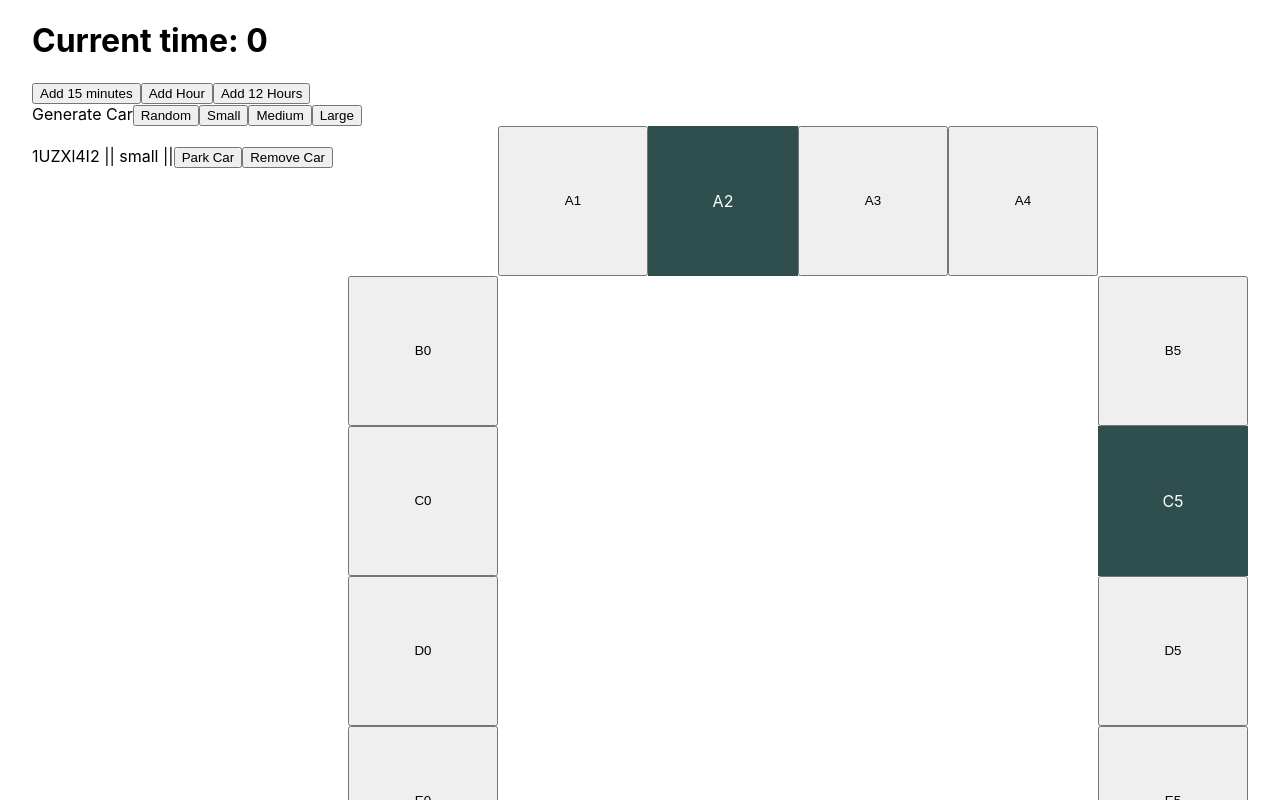
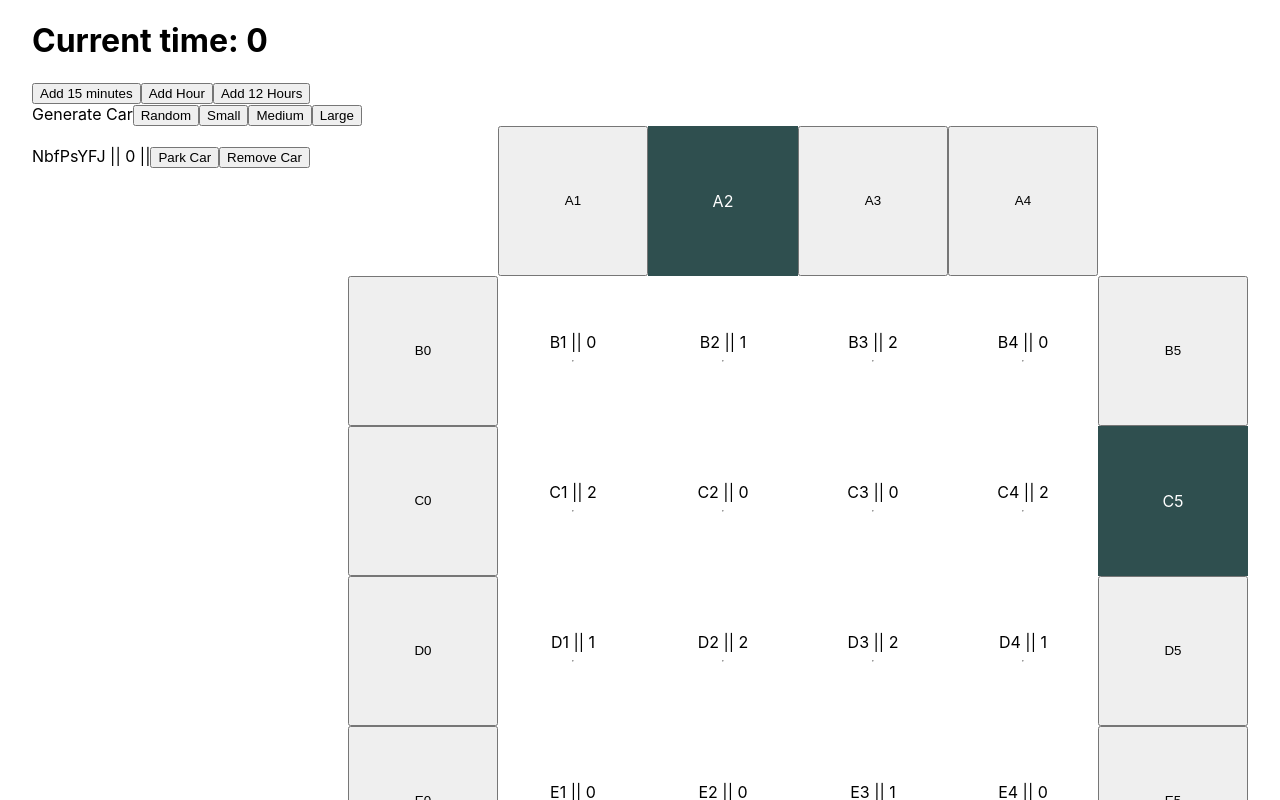
Before and after one commit to eighty-three/parking-lot, a Next.js app: page / in a window 1280 px wide. Both pictures are taken after a click on the button "Random". Shown: the top 800 px of the page. Built offline with nearby package versions, Linux system fonts and the light colour scheme.

Commit message:
feat: add parking slot component

```diff
--- a/src/components/Car.tsx
+++ b/src/components/Car.tsx
@@ -1,4 +1,4 @@
-import React, { useCallback, useMemo, useState } from 'react';
+import React, { useCallback, useState } from 'react';
 
 import { useCarsStore } from '@/store';
 import { TCarSize } from '@/types';
@@ -15,20 +15,9 @@ export const Car = React.memo((props: { licensePlateNum: string; isParked: boole
     useCarsStore.getState().unparkCar(licensePlateNum);
   }, []);
 
-  const sizeText = useMemo(() => {
-    switch (size) {
-      case 0:
-        return 'small';
-      case 1:
-        return 'medium';
-      case 2:
-        return 'large';
-    }
-  }, [size]);
-
   return (
     <div>
-      {`${licensePlateNum} || ${sizeText} ||`}
+      {`${licensePlateNum} || ${size} ||`}
       {!isParked ? (
         <>
           <ParkButton licensePlateNum={licensePlateNum} />
--- a/src/components/Coordinate.tsx
+++ b/src/components/Coordinate.tsx
@@ -1,6 +1,6 @@
 import { ICoordinates } from '@/types';
 import { useParkingLotStore } from '@/store';
-import { Entry } from '@/components';
+import { Entry, ParkingSlot } from '@/components';
 import { isEdge, isBoundary } from '@/lib';
 
 export const Coordinate = (props: { coords: ICoordinates }) => {
@@ -14,6 +14,5 @@ export const Coordinate = (props: { coords: ICoordinates }) => {
     return <Entry coords={coords} />;
   }
 
-  return <></>;
-  //return <ParkingSlot coords={coords} />;
+  return <ParkingSlot coords={coords} />;
 };
--- a/src/components/EntriesModal/EntriesModal.tsx
+++ b/src/components/EntriesModal/EntriesModal.tsx
@@ -1,4 +1,4 @@
-import { useCallback } from 'react';
+import { useCallback, useState } from 'react';
 
 import { useEntriesStore, useCarsStore } from '@/store';
 import { getKeyFromCoords } from '@/lib';
@@ -13,10 +13,15 @@ interface EntriesModalProps {
 export const EntriesModal = (props: EntriesModalProps) => {
   const { onClose, licensePlateNum } = props;
   const entries = useEntriesStore((state) => state.entries);
+  const [isFull, setIsFull] = useState(false);
 
   const parkCar = useCallback(
     (licensePlateNum: string, entry: ICoordinates) => {
-      useCarsStore.getState().parkCar(licensePlateNum, entry);
+      const hasSlot = useCarsStore.getState().parkCar(licensePlateNum, entry);
+      if (!hasSlot) {
+        setIsFull(true);
+        return;
+      }
       onClose();
     },
     [onClose],
@@ -27,6 +32,7 @@ export const EntriesModal = (props: EntriesModalProps) => {
       <div onClick={onClose} className={modalStyles.modal} />
 
       <div className={modalStyles.container}>
+        {isFull && 'Parking Lot is full'}
         <div style={{ height: '100%' }}>
           {entries.map((entry) => (
             <button
--- /dev/null
+++ b/src/components/ParkingSlot.tsx
@@ -0,0 +1,32 @@
+import React, { useMemo } from 'react';
+
+import { useParkingSlotsStore, useCarsStore } from '@/store';
+import { getKeyFromCoords } from '@/lib';
+import { ICoordinates } from '@/types';
+import { Car } from '@/components';
+
+export const ParkingSlot = React.memo((props: { coords: ICoordinates }) => {
+  const { coords } = props;
+  const key = useMemo(() => getKeyFromCoords(coords), [coords]);
+  const parkingSlots = useParkingSlotsStore((state) => state.parkingSlots);
+  const slot = parkingSlots.find((slot) => slot.coordinates.row === coords.row && slot.coordinates.col === coords.col);
+  const cars = useCarsStore((state) => state.cars);
+
+  const car = cars.find((car) => slot?.parkedCar && car.licensePlateNum === slot.parkedCar);
+
+  return (
+    <div
+      style={{
+        display: 'flex',
+        alignItems: 'center',
+        justifyContent: 'center',
+        flexDirection: 'column',
+        height: '100%',
+      }}
+    >
+      {`${key} || ${slot?.size}`}
+      <hr />
+      {car && <Car licensePlateNum={car.licensePlateNum} isParked={!!car.parkingSlotID} size={car.size} />}
+    </div>
+  );
+});
--- a/src/components/index.ts
+++ b/src/components/index.ts
@@ -3,3 +3,4 @@ export * from './Car';
 export * from './Entry';
 export * from './Coordinate';
 export * from './EntriesModal';
+export * from './ParkingSlot';
--- a/src/pages/index.tsx
+++ b/src/pages/index.tsx
@@ -3,7 +3,7 @@ import type { NextPage } from 'next';
 import { nanoid } from 'nanoid';
 
 import styles from '@/styles/Home.module.scss';
-import { useCarsStore, useParkingLotStore, useEntriesMapStore, useEntriesStore } from '@/store';
+import { useCarsStore, useParkingLotStore, useEntriesMapStore, useEntriesStore, useParkingSlotsStore } from '@/store';
 import { TCarSize } from '@/types';
 import { Car, Coordinate, Time } from '@/components';
 import { generateGrid, getKeyFromCoords, shuffle, isBoundary, isEdge } from '@/lib';
@@ -14,11 +14,21 @@ const Grid = () => {
   const dimensions = useParkingLotStore((state) => state.dimensions);
 
   useEffect(() => {
-    const arr = shuffle(layout)
+    const entries = shuffle(layout)
       .filter((coords) => isBoundary(coords, dimensions) && !isEdge(coords, dimensions))
       .slice(0, MIN_ENTRIES);
-    useEntriesStore.getState().setInitialEntries(arr);
-    useEntriesMapStore.getState().setInitialEntriesMap(arr);
+    useEntriesStore.getState().setInitialEntries(entries);
+    useEntriesMapStore.getState().setInitialEntriesMap(entries);
+
+    const slots = layout
+      .filter((coords) => !isBoundary(coords, dimensions))
+      .map((coords) => ({
+        size: Math.floor(Math.random() * 3) as TCarSize,
+        ID: nanoid(5),
+        parkedCar: null,
+        coordinates: { ...coords },
+      }));
+    useParkingSlotsStore.getState().setParkingSlots(slots);
   }, [layout]);
 
   const BASE_WIDTH = 150;
@@ -56,7 +66,9 @@ const Cars = () => {
   const cars = useCarsStore((state) => state.cars);
   return (
     <div style={{ width: '500px', marginTop: '20px' }}>
-      {cars.map((car) => (
+      {cars
+        .filter((car) => !car.parkingSlotID)
+        .map((car) => (
           <Car
             key={car.licensePlateNum}
             licensePlateNum={car.licensePlateNum}
--- a/src/store/cars.ts
+++ b/src/store/cars.ts
@@ -1,6 +1,6 @@
 import create from 'zustand';
 
-import { ICar, ICoordinates } from '@/types';
+import { ICar, ICoordinates, TCarSize } from '@/types';
 import { calculatePayment, findParkingSlot } from '@/lib';
 import { useTimeStore, useParkingSlotsStore } from '@/store';
 
@@ -8,7 +8,7 @@ type TCarsStore = {
   cars: ICar[];
   addCar: (car: ICar) => void;
   removeCar: (licensePlateNum: string) => void;
-  parkCar: (licensePlateNum: string, entry: ICoordinates) => void;
+  parkCar: (licensePlateNum: string, entry: ICoordinates) => boolean;
   unparkCar: (licensePlateNum: string) => void;
 };
 
@@ -49,6 +49,7 @@ export const useCarsStore = create<TCarsStore>((set, get) => ({
           : { ...car },
       ),
     });
+    return true;
   },
   unparkCar: (licensePlateNum: string) => {
     const time = useTimeStore.getState().time;
@@ -60,8 +61,9 @@ export const useCarsStore = create<TCarsStore>((set, get) => ({
     const slot = slots.find((slot) => slot.parkedCar === licensePlateNum)!;
     const prevSlot = slots.find((slot) => slot.ID === car.prevParkingSlotID);
 
-    const rate = 20 + slot.size * 40;
-    const prevRate = prevSlot ? 20 + prevSlot.size * 40 : 0;
+    const getRate = (size: TCarSize) => 20 + size * 40;
+    const rate = getRate(slot.size);
+    const prevRate = prevSlot ? getRate(prevSlot.size) : 0;
 
     const lastPayment = car.lastPayment ?? 0;
     let prevHours = car.end || 0 - car.start!;
@@ -85,5 +87,8 @@ export const useCarsStore = create<TCarsStore>((set, get) => ({
           : { ...car },
       ),
     });
+
+    console.log(`Payment: ${payment}, Total hours: ${time - car.start!}, Previous payment: ${lastPayment}`);
+    // return payment
   },
 }));
```
Lines whose indentation alone changed are shown as unchanged.
